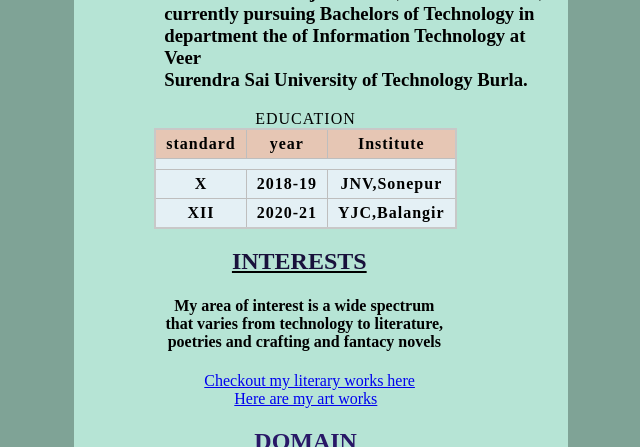
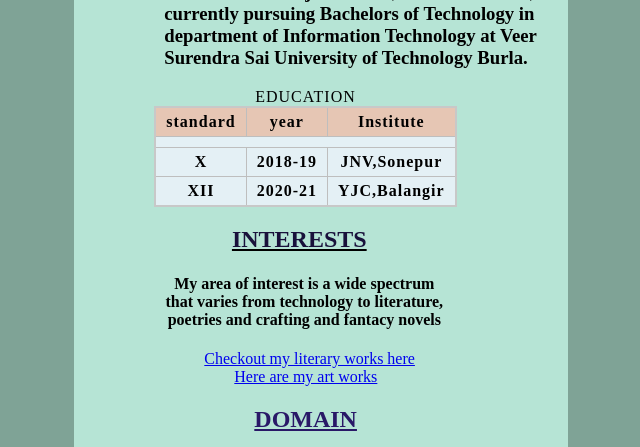
Before and after one commit to oorja1/goodly, a plain HTML site: page index.html in a window 1280 px wide. Shown: the part 146-593 px from the top of the page, without its empty margins (319-959 px from the left). Drawn offline with Linux system fonts and the light colour scheme.

Commit message:
Update index.html

```diff
--- a/index.html
+++ b/index.html
@@ -60,11 +60,11 @@ a{
     <img width="50" height="50" style="margin-left:90px ;" src="WhatsApp Image 2023-01-02 at 11.08.49.jpeg"></img>
     <div>
     <h2 style="color:rgb(23, 148, 106);margin-right:60px ;">Oorja says Hello!</h2>
-    <h3 style="width:400px;margin-left:90px;text-align:inline start;">Hi! I'm Oorja Mahana, a tech enthusiast,
+    <h3 style="width:400px;margin-left:90px;text-align:inline start;">Hi!I'm Oorja Mahana,a tech enthusiast,
     <br>
     currently pursuing Bachelors of Technology in
     <br>
-  department the of Information Technology at Veer
+  department of Information Technology at Veer
     <br>
     Surendra Sai University of Technology Burla.
       </h3>
```
